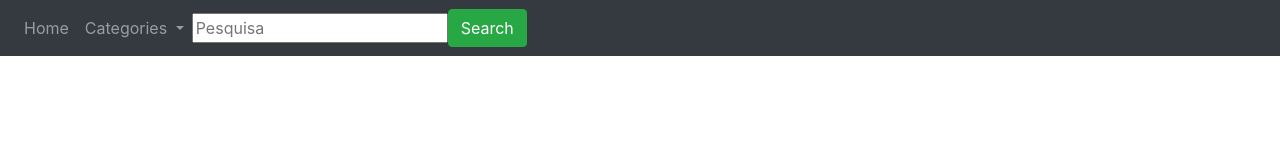
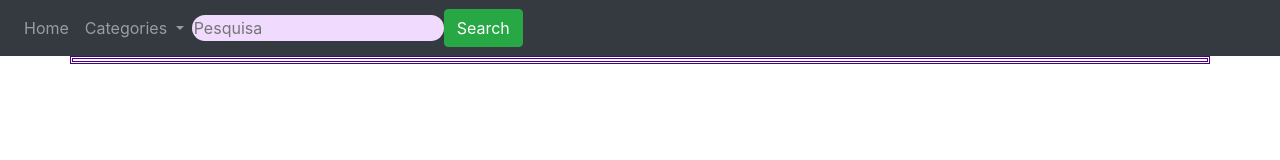
Before and after one commit to carlosivis/Js-training, a plain HTML site: page index.html in a window 1280 px wide. Drawn offline with nearby package versions, Linux system fonts and the light colour scheme; no server answers.

Commit message:
code update

```diff
--- a/main.js
+++ b/main.js
@@ -19,9 +19,9 @@ friendlyFetch(baseURL+"anime")
 
             console.log(anime)
 
-            container.append(title.appendChild(name))
-            container.append(addImg.appendChild(img))
-            container.append(sinop.appendChild(sinopse))
+            container.append(name)
+            container.append(img)
+            container.append(sinopse)
 
             }
     })
--- a/style.css
+++ b/style.css
@@ -2,7 +2,17 @@ img{
     border: indigo;
     border-radius: 20px;
 }
-
+input{
+    border: inherit;
+    border-radius: 20px;
+    background-color: rgb(240, 219, 255);
+}
+.container{
+    border-style: double;
+    border-color: indigo;
+    padding: 1px;
+    box-shadow: 10px;
+}
 body{
     background-color: #F0FFF0;
     margin-left: 110px;
```
